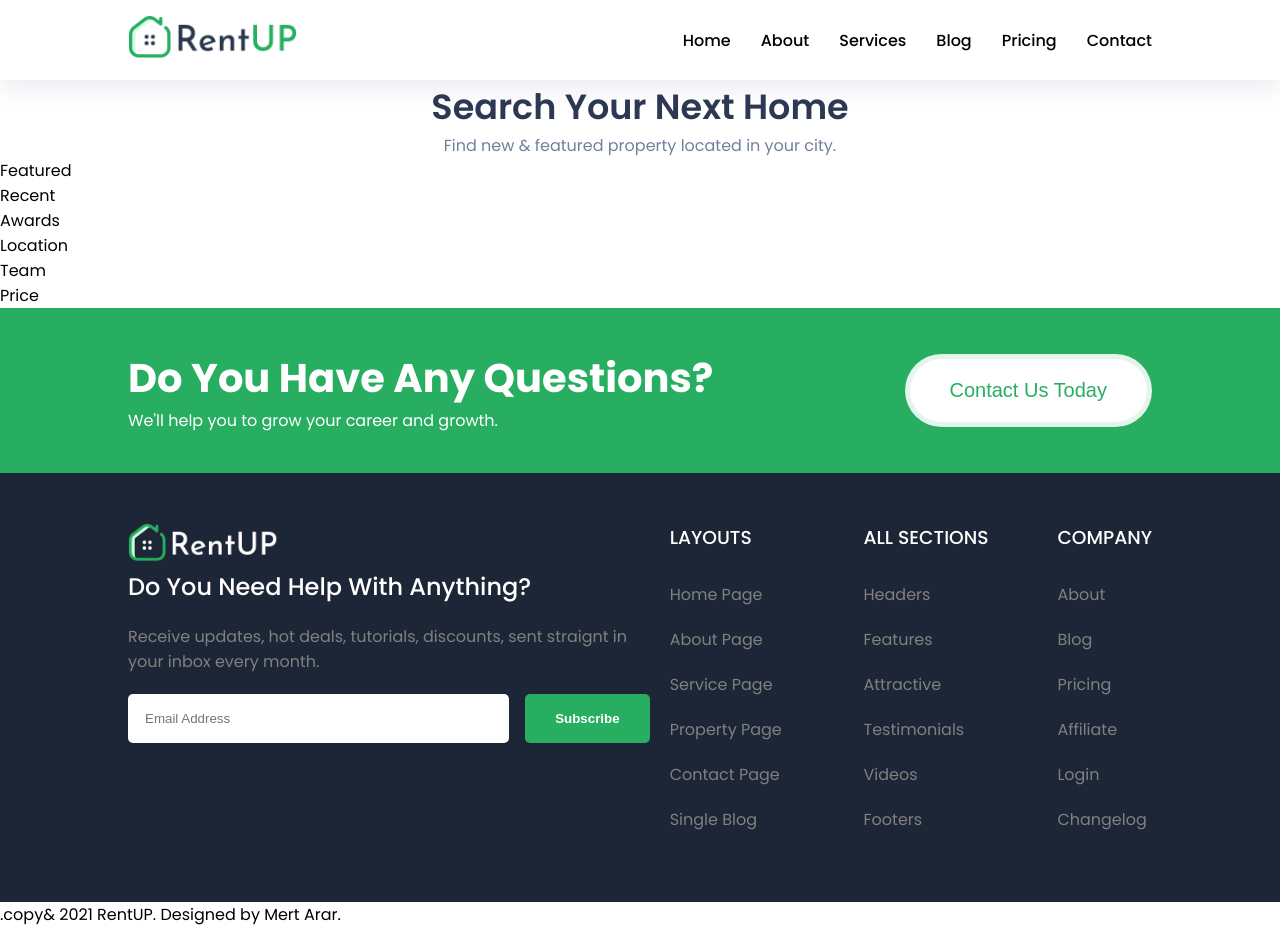
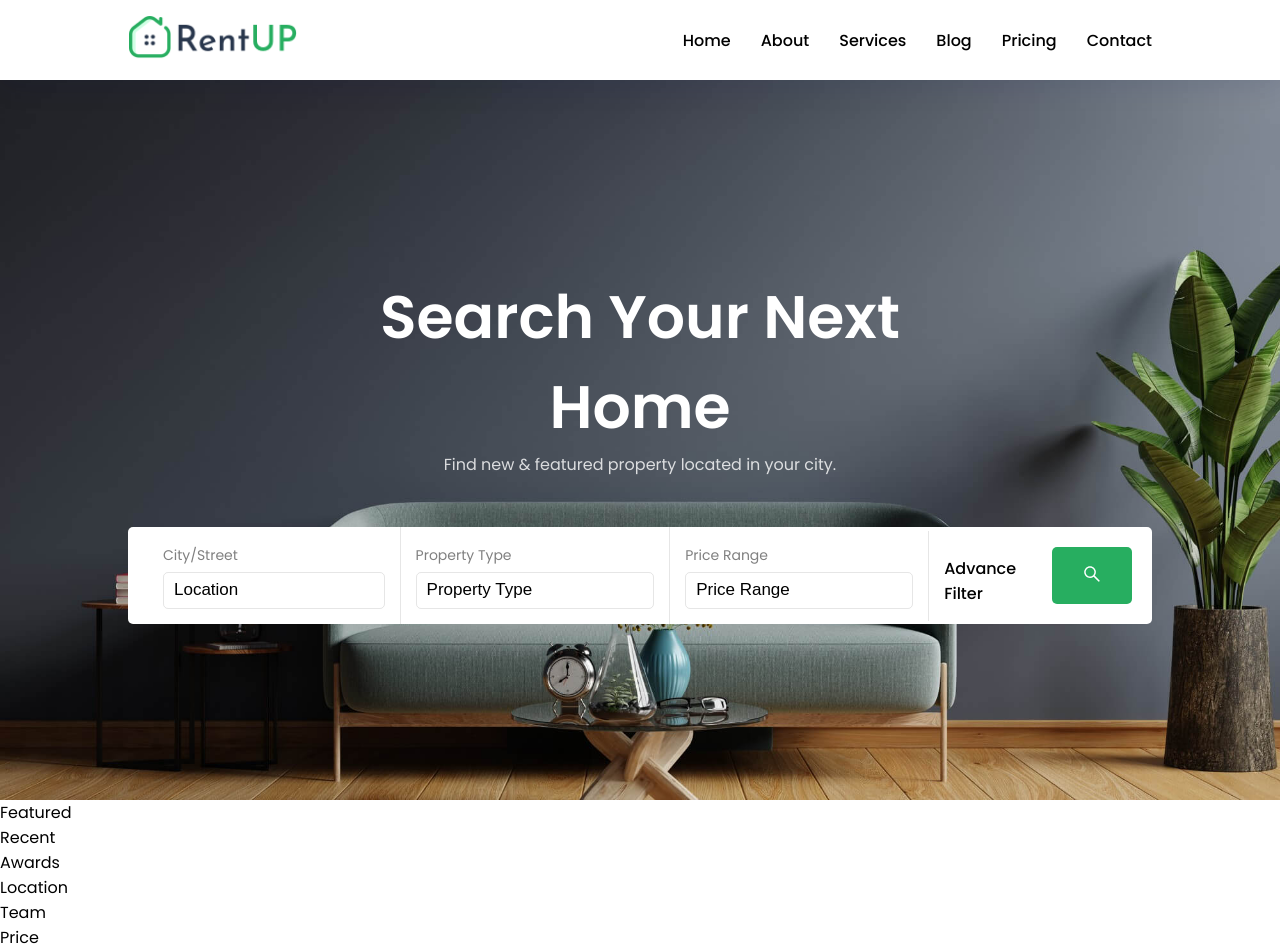
Before and after one commit to MertArar/realEstate, a React (Create React App) app: page / in a window 1280 px wide. Before the commit the page ends 927 px from the top, so only its background shows below. Built offline with nearby package versions, Linux system fonts and the light colour scheme.

Commit message:
hero section done

```diff
--- a/src/components/home/hero/Hero.jsx
+++ b/src/components/home/hero/Hero.jsx
@@ -2,17 +2,39 @@
 import Heading from "../../common/Heading";
 import "./hero.css";
 
+import { AiOutlineSearch } from "react-icons/ai";
+
 const Hero = () => {
   return (
     <>
-      <seciton className="hero">
+      <section className="hero">
         <div className="container">
           <Heading
             title="Search Your Next Home"
             subtitle="Find new & featured property located in your city."
           />
+          <form className="flex">
+            <div className="box">
+              <span>City/Street</span>
+              <input type="text" placeholder="Location" />
+            </div>
+            <div className="box">
+              <span>Property Type</span>
+              <input type="text" placeholder="Property Type" />
+            </div>
+            <div className="box">
+              <span>Price Range</span>
+              <input type="text" placeholder="Price Range" />
+            </div>
+            <div className="box">
+              <h4>Advance Filter</h4>
+            </div>
+            <button className="btn1">
+              <AiOutlineSearch size={20} />
+            </button>
+          </form>
         </div>
-      </seciton>
+      </section>
     </>
   );
 };
--- a/src/components/home/hero/hero.css
+++ b/src/components/home/hero/hero.css
@@ -0,0 +1,77 @@
+.hero {
+  background-image: url("../../../assets/banner.png");
+  background-repeat: no-repeat;
+  background-position: center;
+  background-size: cover;
+  height: 90vh;
+  width: 100%;
+}
+
+.hero .container {
+  padding-top: 15%;
+}
+
+.hero h1 {
+  color: #fff;
+  font-size: 60px;
+}
+
+.hero p {
+  color: #fff;
+  opacity: 0.8;
+}
+
+form {
+  background-color: #fff;
+  border-radius: 5px;
+  margin-top: 50px;
+  padding: 0 20px;
+}
+
+form input {
+  padding: 10px;
+  width: 100%;
+  border: 1px solid rgba(128, 128, 128, 0.2);
+  margin-top: 5px;
+  border-radius: 5px;
+}
+
+form span {
+  font-size: 14px;
+  color: gray;
+}
+
+input::placeholder {
+  font-size: 17px;
+  color: black;
+}
+
+form .box {
+  padding: 15px;
+  border-left: 1px solid rgba(128, 128, 128, 0.2);
+}
+
+form .box:nth-child(1) {
+  border-left: none;
+}
+
+form h4 {
+  font-weight: 500;
+  cursor: pointer;
+}
+
+@media screen and (max-width: 800px) {
+  .hero .container {
+    padding-top: 30%;
+  }
+  form {
+    display: flex;
+    flex-wrap: wrap;
+  }
+  form .box {
+    border-left: none;
+  }
+  form input {
+    width: 100%;
+  }
+}
--- a/src/components/pages/Pages.jsx
+++ b/src/components/pages/Pages.jsx
@@ -22,7 +22,7 @@
           <Route exact path="/pricing" element={Pricing} />
           <Route exact path="/contact" element={Contact} />
         </Routes>
-        <Footer />
+        {/* <Footer /> */}
       </BrowserRouter>
     </>
   );
```
Also changed, not shown: src/assets/banner.png (renamed from public/images/banner.png), src/assets/mertararpp.jpeg (added).
